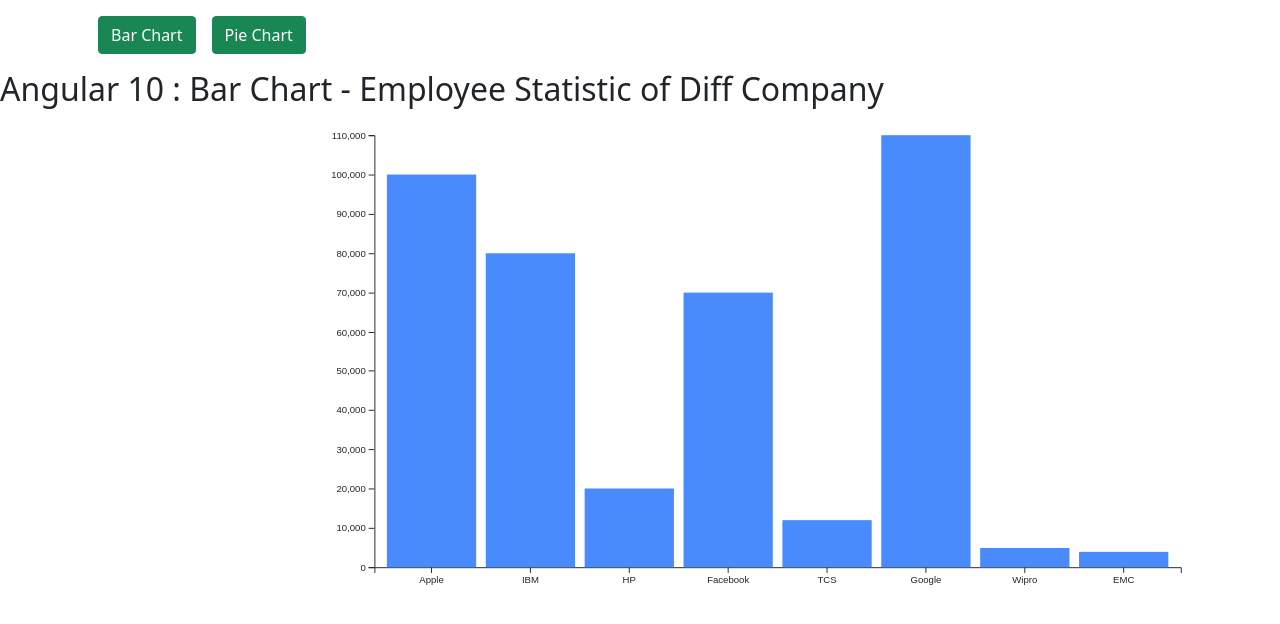
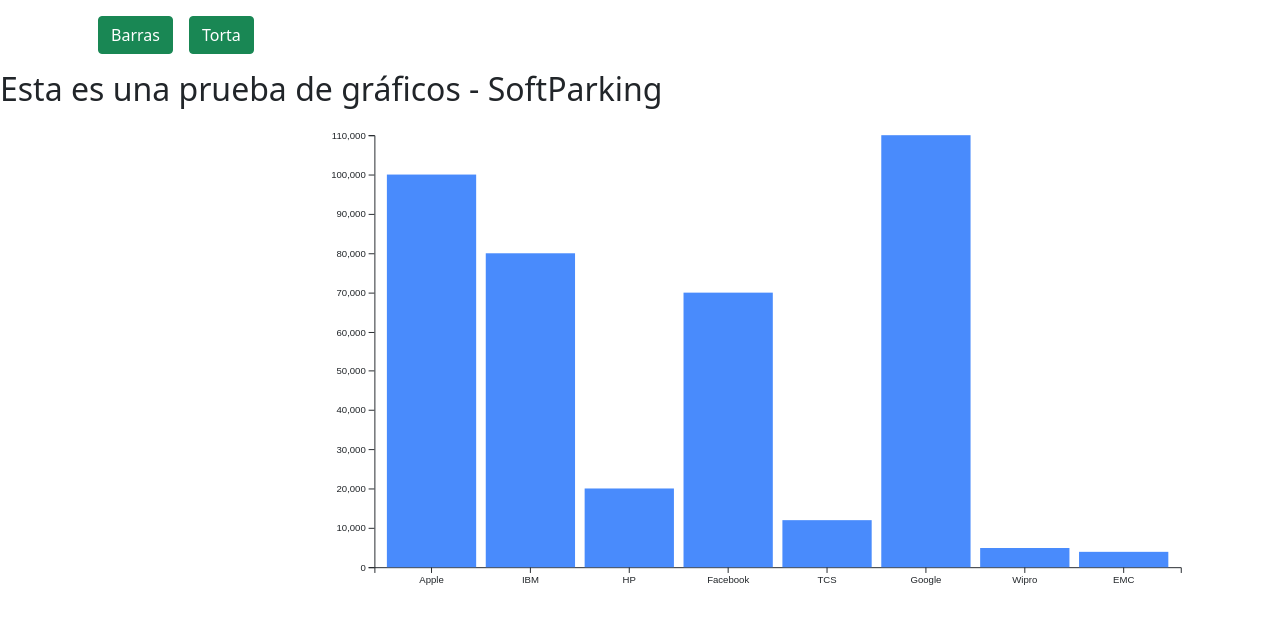
Before and after one commit to JessFacu/ProyectoElectiva3_SoftParking, an Angular app: page / in a window 1280 px wide. Shown: the top 624 px of the page. Built offline with nearby package versions, Linux system fonts and the light colour scheme.

Commit message:
cambioos

```diff
--- a/angular.json
+++ b/angular.json
@@ -1,5 +1,8 @@
 {
   "$schema": "./node_modules/@angular/cli/lib/config/schema.json",
+  "cli": {
+    "analytics": false
+  },
   "version": 1,
   "newProjectRoot": "projects",
   "projects": {
--- a/src/app/app.component.html
+++ b/src/app/app.component.html
@@ -1,5 +1,5 @@
 <div class="container m-t-6">
-  <button type="button" class="btn btn-success m-3" routerLink="/barChart">Bar Chart</button>
-  <button type="button" class="btn btn-success" routerLink="/pieChart">Pie Chart</button>
+  <button type="button" class="btn btn-success m-3" routerLink="/barChart">Barras</button>
+  <button type="button" class="btn btn-success" routerLink="/pieChart">Torta</button>
 </div>
 <router-outlet></router-outlet>
--- a/src/app/bar-chart/bar-chart.component.html
+++ b/src/app/bar-chart/bar-chart.component.html
@@ -1,2 +1,2 @@
-<h2 >Angular 10 : Bar Chart - Employee Statistic of Diff Company</h2>
+<h2 >Esta es una prueba de gráficos - SoftParking</h2>
 <div id="barChart" style="position: relative; height:60vh; width:120vw"></div>
--- a/src/app/pie-chart/pie-chart.component.ts
+++ b/src/app/pie-chart/pie-chart.component.ts
@@ -12,7 +12,7 @@
 })
 export class PieChartComponent implements OnInit {
 
-  title = 'D3 Pie Chart in Angular 10';
+  title = 'Prueba de Gráficos - SoftParking';
 
   margin = {top: 20, right: 20, bottom: 30, left: 50};
   width: number;
```
Also changed, not shown: 1 other file (tests, documents, lock files or other folders).
